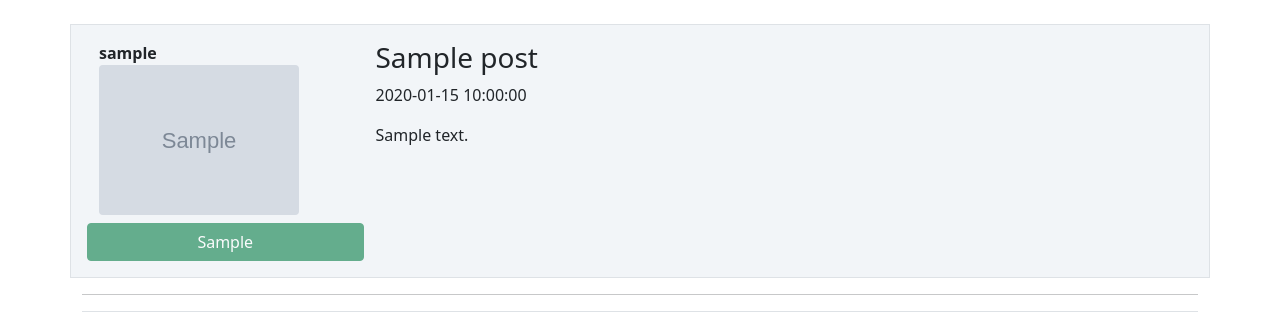
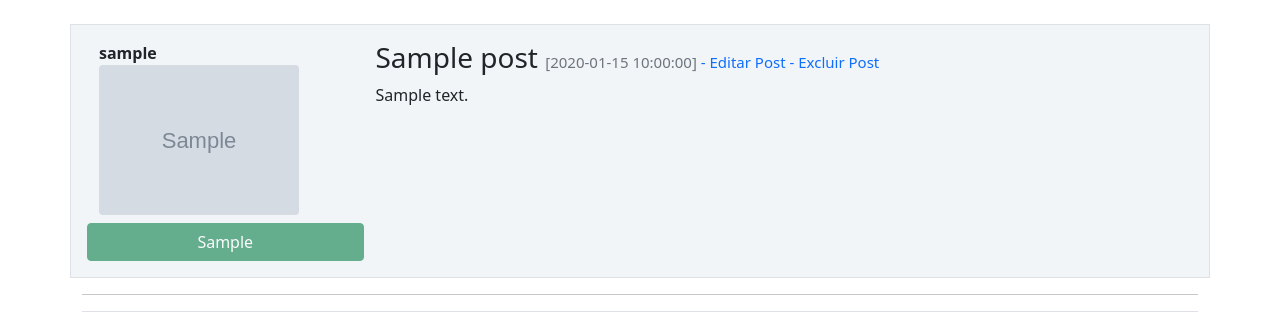
Before and after one commit to incolumepy-cursos/flask-impressionador, a Flask app: page /post/1 in a window 1280 px wide. Shown: the part 56-368 px from the top of the page. Run offline with Flask 2, Linux system fonts and the light colour scheme; a user stored in the database is signed in; tables that the repository leaves empty hold one stand-in row (values such as "Sample post"); grey boxes marked "Sample" are stand-in pictures; some libraries are stand-ins or nearby versions.

Commit message:
Personalização para editar e excluir post

```diff
--- a/jedi/static/css/main.css
+++ b/jedi/static/css/main.css
@@ -44,3 +44,6 @@
 .posts h3 a {
   text-decoration: none;
 }
+.posts h3 small{
+  font-size: 15px;
+}
--- a/jedi/templates/post.html
+++ b/jedi/templates/post.html
@@ -14,8 +14,16 @@
         </div>
     </div>
     <div class="col col-9">
-        <h3>{{post.title}}</h3>
-        <address>{{post.criated}}</address>
+        <h3>
+            {{post.title}}
+            <small class="text-muted">
+                [{{post.criated.strftime('%F %T')}}]
+                {% if form %}
+                <a href="#"> - Editar Post</a>
+                <a href="#"> - Excluir Post</a>
+                {% endif %}
+            </small>
+        </h3>
         <p>{{ post.message }}</p>
     </div>
 </div>
```
